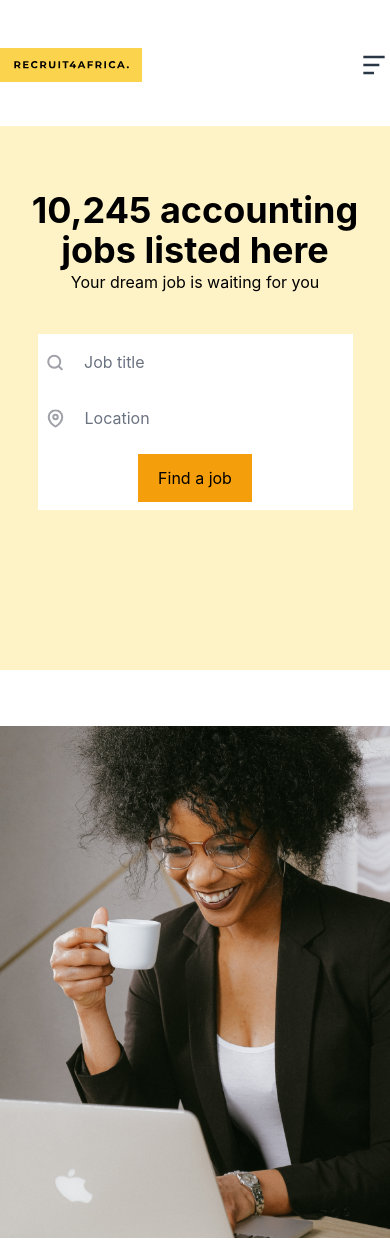
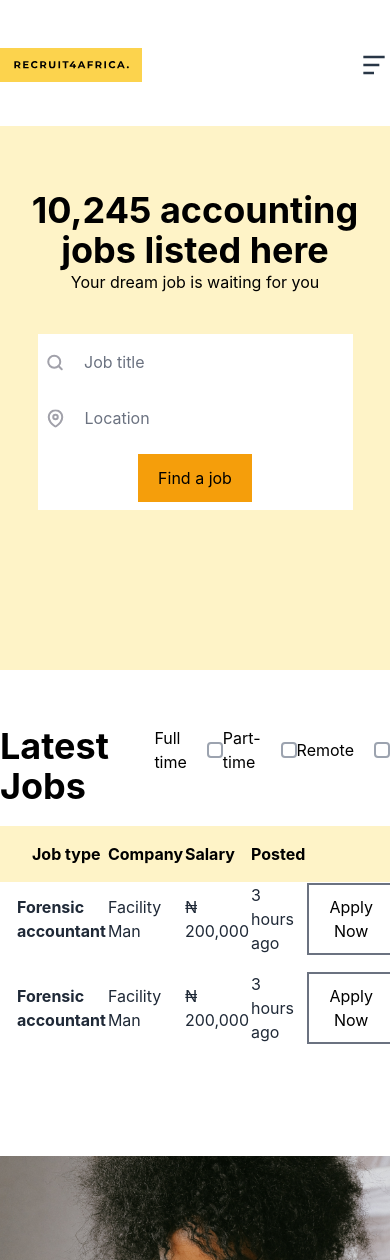
Before and after one commit to luigimorel/recruit-africa, a React (Create React App) app: page / in a window 390 px wide. Shown: the top 1260 px of the page. Built offline with nearby package versions, Linux system fonts and the light colour scheme; what @tailwindcss/typography would draw is missing.

Commit message:
Fix pages

```diff
--- a/src/pages/FindCandidates.jsx
+++ b/src/pages/FindCandidates.jsx
@@ -1,7 +1,6 @@
 import React from "react";
 
 //Assets
-
 import { ReactComponent as CheckCircle } from "./../assets/CheckCircle.svg";
 
 // Components
--- a/src/pages/FindJobs.jsx
+++ b/src/pages/FindJobs.jsx
@@ -1,4 +1,6 @@
 import React from "react";
+
+//Components
 import Navbar from "../components/Navbar";
 import CTA from "../components/CTA";
 import HeroSection from "../components/HeroSection";
--- a/src/pages/LandingPage.jsx
+++ b/src/pages/LandingPage.jsx
@@ -20,7 +20,7 @@ const LandingPage = () => {
 
       <AvailableJobs />
 
-      <div className="sm:mx-20 mb-24 hidden sm:block">
+      <div className="sm:mx-20 mb-24  sm:block">
         <div className="flex flex-col">
           <div className="flex flex-row justify-between">
             <h3 className="font-bold text-4xl mb-5">Latest Jobs</h3>
@@ -53,7 +53,7 @@ const LandingPage = () => {
         </div>
 
         {/* Start of the table */}
-        <table class="border-0 w-full">
+        <table className="border-0 w-full">
           <thead className="py-20 bg-yellow-100">
             <tr className="py-20">
               <th className="text-left py-4 pl-8">Job type</th>
@@ -67,7 +67,7 @@ const LandingPage = () => {
             <tr className="sm:pt-40">
               <td className="font-bold  text-gray-800">
                 <div className="flex flex-row">
-                  <span>
+                  <span className="hidden sm:block">
                     <img src={JobLogo} loading="lazy" alt="" />
                   </span>
                   <p className="ml-4">Forensic accountant</p>
@@ -94,7 +94,7 @@ const LandingPage = () => {
               <td className="text-gray-800">Facility Man</td>
               <td className="text-gray-800">₦ 200,000</td>
               <td className="text-gray-800">3 hours ago</td>
-              <td className="">
+              <td className="py-4">
                 <button className="border-gray-500 border-2 px-5 py-2.5 hover:bg-yellow-500 hover:border-transparent">
                   Apply Now
                 </button>
```
